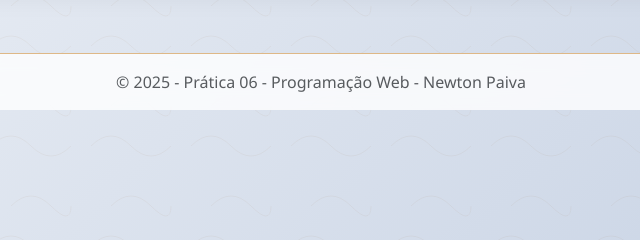
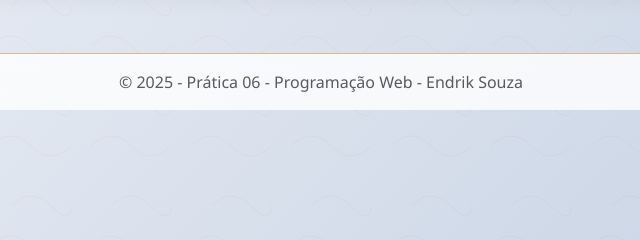
Before and after one commit to JCesar-Alpha/CrudAlunos, a plain HTML site: page index.html in a window 1280 px wide. Shown: the part 424-664 px from the top of the page, 319-959 px from the left. Drawn offline with nearby package versions, Linux system fonts and the light colour scheme; no server answers.

Commit message:
Update index.html

```diff
--- a/index.html
+++ b/index.html
@@ -363,7 +363,7 @@
     </main>
 
     <footer class="py-3">
-        <div class="container text-center text-muted">&copy; 2025 - Prática 06 - Programação Web - Newton Paiva</div>
+        <div class="container text-center text-muted">&copy; 2025 - Prática 06 - Programação Web - Endrik Souza</div>
     </footer>
 
     <!-- Bootstrap 5 JS (Bundle incluir Popper) -->
```
